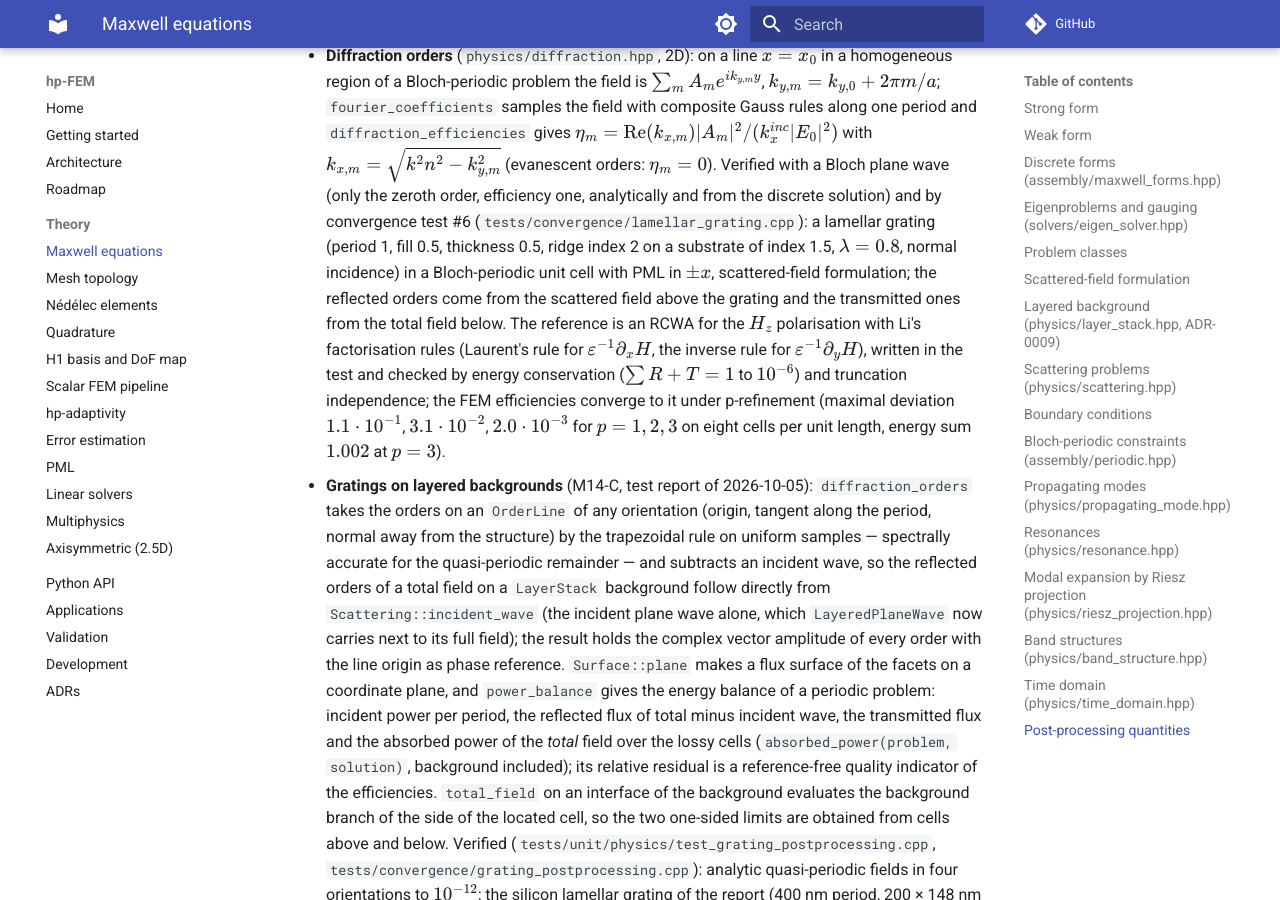
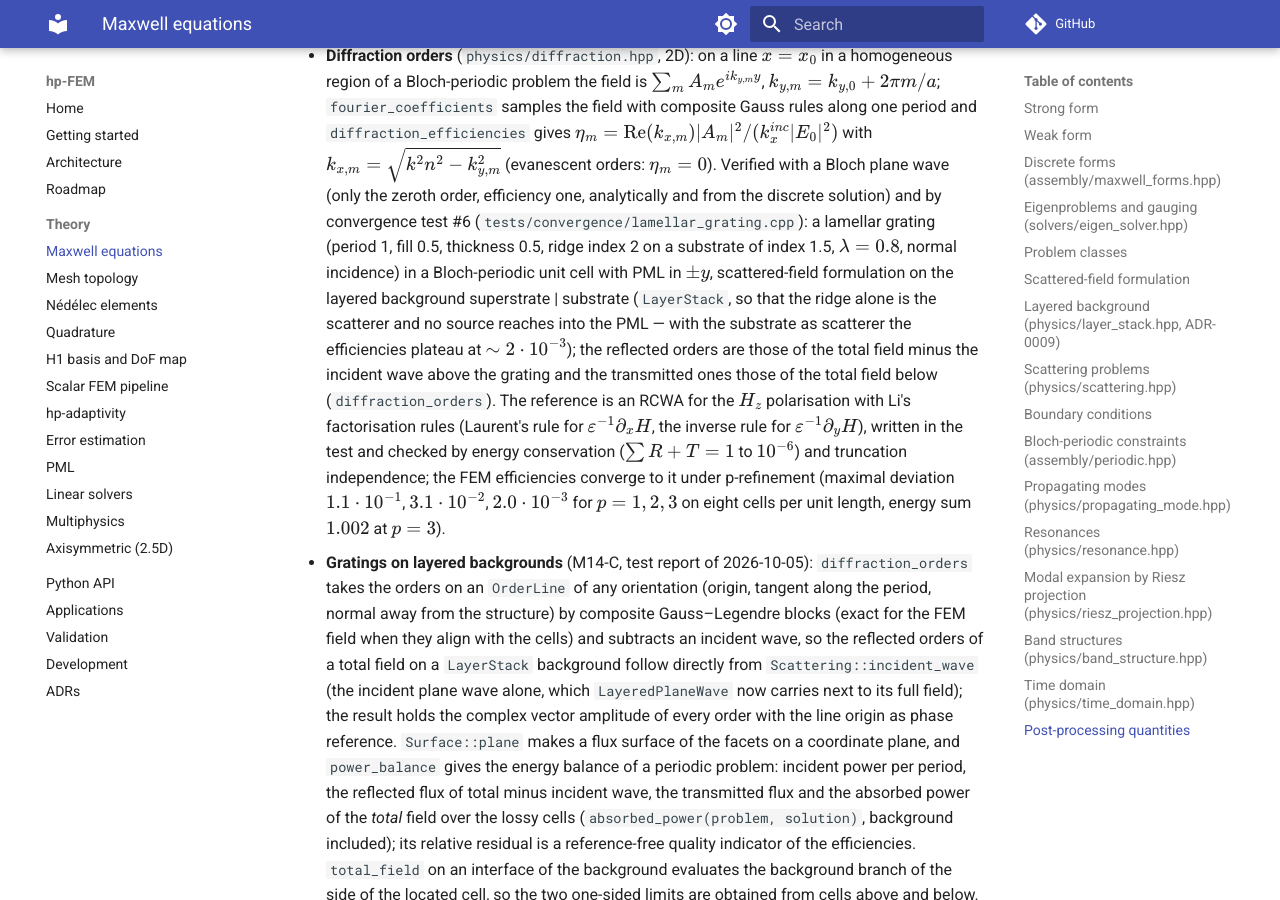
Before and after one commit to PhotonPower/hp-FEM, an MkDocs documentation site: the page built from docs/theory/maxwell.md, in a window 1280 px wide and 900 px high, scrolled down 14325 px. Built offline with MkDocs 1.6.1 and Material for MkDocs 9.7.7, drawn with Linux system fonts in a browser that asks for light colours; comment, search, counter and statistics services are not loaded.

Commit message:
test(convergence): lamellar grating on the layered background, orders by composite Gauss blocks
The grating of convergence test #6 is now solved with superstrate | substrate as LayerStack
background (dev's finding: with the substrate as scatterer the source reaches into the PML
and the efficiencies plateau at ~2e-3), the geometry rotated so that the stack normal is y;
reflected orders from total minus incident wave, transmitted from the total field below, both
by diffraction_orders. The substrate PML was under-resolved (|ks|h = 9.4, the new M14-A
warning): two units with R0 = 1e-6 instead of one with 1e-10 brings the transmitted orders
from 1e-3 to 2.6e-4 at p = 3 (R 2.7e-4, energy sum 1.0006; thresholds tightened to 1e-3).
diffraction_orders integrates by the composite Gauss-Legendre blocks of fourier_coefficients
instead of the trapezoidal rule: exact for the piecewise polynomial FEM field when the blocks
align with the cells (the trapezoid lost 1e-3 on the kinks).

Co-Authored-By: Claude Fable 5.1 <noreply@anthropic.com>

```diff
--- a/docs/theory/maxwell.md
+++ b/docs/theory/maxwell.md
@@ -640,9 +640,12 @@ volume integral of the total field (energy balance).
   efficiency one, analytically and from the discrete solution) and by convergence test #6
   (`tests/convergence/lamellar_grating.cpp`): a lamellar grating (period 1, fill 0.5,
   thickness 0.5, ridge index 2 on a substrate of index 1.5, $\lambda = 0.8$, normal
-  incidence) in a Bloch-periodic unit cell with PML in $\pm x$, scattered-field
-  formulation; the reflected orders come from the scattered field above the grating and
-  the transmitted ones from the total field below. The reference is an RCWA for the
+  incidence) in a Bloch-periodic unit cell with PML in $\pm y$, scattered-field
+  formulation on the layered background superstrate | substrate (`LayerStack`, so that the
+  ridge alone is the scatterer and no source reaches into the PML — with the substrate as
+  scatterer the efficiencies plateau at $\sim 2\cdot10^{-3}$); the reflected orders are those
+  of the total field minus the incident wave above the grating and the transmitted ones
+  those of the total field below (`diffraction_orders`). The reference is an RCWA for the
   $H_z$ polarisation with Li's factorisation rules (Laurent's rule for $\varepsilon^{-1}
   \partial_x H$, the inverse rule for $\varepsilon^{-1}\partial_y H$), written in the test and
   checked by energy conservation ($\sum R + T = 1$ to $10^{-6}$) and truncation
@@ -652,8 +655,8 @@ volume integral of the total field (energy balance).
 
 - **Gratings on layered backgrounds** (M14-C, test report of 2026-10-05): `diffraction_orders`
   takes the orders on an `OrderLine` of any orientation (origin, tangent along the period,
-  normal away from the structure) by the trapezoidal rule on uniform samples — spectrally
-  accurate for the quasi-periodic remainder — and subtracts an incident wave, so the reflected
+  normal away from the structure) by composite Gauss–Legendre blocks (exact for the FEM
+  field when they align with the cells) and subtracts an incident wave, so the reflected
   orders of a total field on a `LayerStack` background follow directly from
   `Scattering::incident_wave` (the incident plane wave alone, which `LayeredPlaneWave` now
   carries next to its full field); the result holds the complex vector amplitude of every
```
Also changed, not shown: 3 other files.
